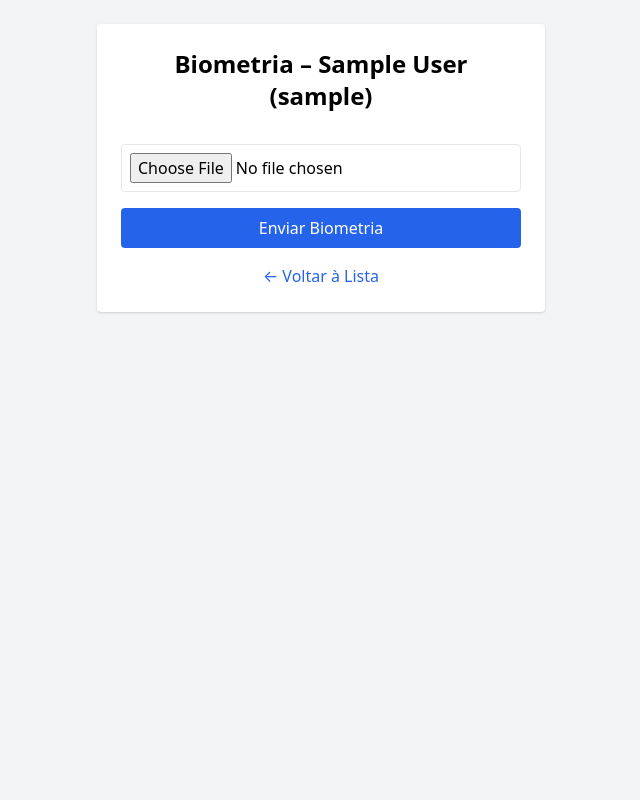
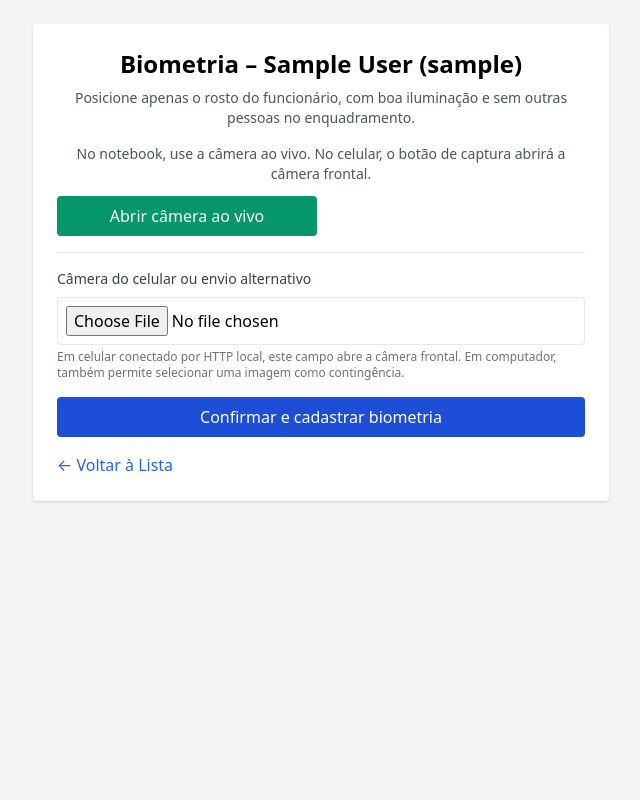
Before and after one commit to leon337/reconhecimento_facial, a Flask app: page /admin/users/1/biometric in a window 1280 px wide. Shown: the whole page, without its empty margins (319-959 px from the left). Run offline with Flask 3, Linux system fonts and the light colour scheme; the visitor is signed in with stand-in values (Sample User, id 1); tables that the repository leaves empty hold one stand-in row (values such as "Sample post"); some libraries are stand-ins or nearby versions.

Commit message:
FASE 10 — integrar captura biométrica por câmera
Integra captura biométrica pela câmera no notebook e no celular, redireciona novos funcionários para o cadastro biométrico e preserva o envio manual apenas como contingência. CI e validação de produção aprovados.

```diff
--- a/app/admin/routes.py
+++ b/app/admin/routes.py
@@ -167,8 +167,8 @@ def create_user():
     actor = User.query.get(session.get("admin_user_id"))
     audit("admin.user.create", "success", actor=actor, target_type="user", target_id=user.id)
     db.session.commit()
-    flash("Colaborador e conta de acesso cadastrados com sucesso.", "success")
-    return redirect(url_for("admin.list_users"))
+    flash("Funcionário salvo. Capture a biometria para concluir o cadastro.", "success")
+    return redirect(url_for("admin.biometric_form", user_id=user.id))
 
 
 @bp.route("/users/<int:user_id>/biometric", methods=["GET"])
--- /dev/null
+++ b/static/biometric_capture.js
@@ -0,0 +1,154 @@
+(() => {
+  "use strict";
+
+  const form = document.getElementById("biometric-form");
+  const video = document.getElementById("camera-preview");
+  const canvas = document.getElementById("camera-canvas");
+  const preview = document.getElementById("captured-preview");
+  const fileInput = document.getElementById("biometric-file");
+  const startButton = document.getElementById("start-camera");
+  const captureButton = document.getElementById("capture-photo");
+  const retakeButton = document.getElementById("retake-photo");
+  const status = document.getElementById("camera-status");
+
+  if (!form || !video || !canvas || !preview || !fileInput) {
+    return;
+  }
+
+  let stream = null;
+  let previewUrl = null;
+
+  const setStatus = (message, isError = false) => {
+    status.textContent = message;
+    status.classList.toggle("text-red-700", isError);
+    status.classList.toggle("text-gray-600", !isError);
+  };
+
+  const revokePreviewUrl = () => {
+    if (previewUrl) {
+      URL.revokeObjectURL(previewUrl);
+      previewUrl = null;
+    }
+  };
+
+  const stopCamera = () => {
+    if (stream) {
+      stream.getTracks().forEach((track) => track.stop());
+      stream = null;
+    }
+    video.srcObject = null;
+  };
+
+  const showCapturedFile = (file) => {
+    revokePreviewUrl();
+    previewUrl = URL.createObjectURL(file);
+    preview.src = previewUrl;
+    preview.classList.remove("hidden");
+    video.classList.add("hidden");
+    captureButton.classList.add("hidden");
+    retakeButton.classList.remove("hidden");
+    startButton.classList.add("hidden");
+    setStatus("Foto pronta. Confirme o cadastro ou tire outra foto.");
+  };
+
+  const assignCapturedBlob = (blob) => {
+    const capturedFile = new File([blob], "biometria-camera.jpg", {
+      type: "image/jpeg",
+      lastModified: Date.now(),
+    });
+    const transfer = new DataTransfer();
+    transfer.items.add(capturedFile);
+    fileInput.files = transfer.files;
+    showCapturedFile(capturedFile);
+  };
+
+  startButton.addEventListener("click", async () => {
+    if (!window.isSecureContext || !navigator.mediaDevices?.getUserMedia) {
+      setStatus(
+        "A câmera ao vivo exige localhost ou HTTPS. No celular, use o campo abaixo para abrir a câmera frontal.",
+        true,
+      );
+      fileInput.focus();
+      return;
+    }
+
+    try {
+      stopCamera();
+      stream = await navigator.mediaDevices.getUserMedia({
+        audio: false,
+        video: {
+          facingMode: "user",
+          width: { ideal: 1280 },
+          height: { ideal: 720 },
+        },
+      });
+      video.srcObject = stream;
+      await video.play();
+      preview.classList.add("hidden");
+      video.classList.remove("hidden");
+      captureButton.classList.remove("hidden");
+      retakeButton.classList.add("hidden");
+      startButton.classList.add("hidden");
+      setStatus("Câmera ativa. Centralize o rosto e pressione Capturar foto.");
+    } catch (error) {
+      console.error("camera_access_failed", error);
+      setStatus(
+        "Não foi possível acessar a câmera. Verifique a permissão do navegador ou use a câmera do celular abaixo.",
+        true,
+      );
+    }
+  });
+
+  captureButton.addEventListener("click", () => {
+    if (!stream || video.videoWidth === 0 || video.videoHeight === 0) {
+      setStatus("A câmera ainda não está pronta. Aguarde e tente novamente.", true);
+      return;
+    }
+
+    canvas.width = video.videoWidth;
+    canvas.height = video.videoHeight;
+    const context = canvas.getContext("2d");
+    context.drawImage(video, 0, 0, canvas.width, canvas.height);
+    canvas.toBlob(
+      (blob) => {
+        if (!blob) {
+          setStatus("Não foi possível gerar a foto. Tente novamente.", true);
+          return;
+        }
+        stopCamera();
+        assignCapturedBlob(blob);
+      },
+      "image/jpeg",
+      0.92,
+    );
+  });
+
+  retakeButton.addEventListener("click", async () => {
+    fileInput.value = "";
+    preview.classList.add("hidden");
+    retakeButton.classList.add("hidden");
+    startButton.classList.remove("hidden");
+    setStatus("Foto descartada. Abra a câmera para realizar uma nova captura.");
+  });
+
+  fileInput.addEventListener("change", () => {
+    const [file] = fileInput.files;
+    if (!file) {
+      return;
+    }
+    stopCamera();
+    showCapturedFile(file);
+  });
+
+  form.addEventListener("submit", (event) => {
+    if (!fileInput.files.length) {
+      event.preventDefault();
+      setStatus("Capture ou selecione uma foto antes de confirmar.", true);
+    }
+  });
+
+  window.addEventListener("beforeunload", () => {
+    stopCamera();
+    revokePreviewUrl();
+  });
+})();
--- a/templates/admin/users_biometric.html
+++ b/templates/admin/users_biometric.html
@@ -2,12 +2,17 @@
 <html lang="pt-br">
 <head>
   <meta charset="UTF-8">
+  <meta name="viewport" content="width=device-width, initial-scale=1">
   <title>Registrar Biometria</title>
   <link href="https://cdn.jsdelivr.net/npm/tailwindcss@2.2.19/dist/tailwind.min.css" rel="stylesheet">
 </head>
-<body class="p-6 bg-gray-100 min-h-screen">
-  <div class="max-w-md mx-auto bg-white p-6 rounded shadow text-center">
-    <h1 class="text-2xl font-bold mb-4">Biometria – {{ user.name }} ({{ user.username }})</h1>
+<body class="p-4 md:p-6 bg-gray-100 min-h-screen">
+  <div class="max-w-xl mx-auto bg-white p-6 rounded shadow">
+    <h1 class="text-2xl font-bold mb-2 text-center">Biometria – {{ user.name }} ({{ user.username }})</h1>
+    <p class="text-sm text-gray-600 mb-4 text-center">
+      Posicione apenas o rosto do funcionário, com boa iluminação e sem outras pessoas no enquadramento.
+    </p>
+
     {% with messages = get_flashed_messages(with_categories=true) %}
       {% if messages %}
         <div class="mb-4">
@@ -19,22 +24,82 @@
         </div>
       {% endif %}
     {% endwith %}
-    <form action="{{ url_for('admin.save_biometric', user_id=user.id) }}"
+
+    <form id="biometric-form"
+          action="{{ url_for('admin.save_biometric', user_id=user.id) }}"
           method="post"
           enctype="multipart/form-data"
           class="space-y-4">
       <input type="hidden" name="csrf_token" value="{{ csrf_token() }}">
-      <input type="file" name="file" accept="image/png,image/jpeg" required
-             class="w-full border p-2 rounded">
-      <button type="submit"
-              class="w-full bg-blue-600 text-white py-2 rounded hover:bg-blue-700">
-        Enviar Biometria
+
+      <div id="camera-panel" class="space-y-3">
+        <video id="camera-preview"
+               autoplay
+               playsinline
+               muted
+               class="hidden w-full rounded border bg-black"
+               aria-label="Pré-visualização da câmera"></video>
+
+        <canvas id="camera-canvas" class="hidden"></canvas>
+
+        <img id="captured-preview"
+             alt="Foto capturada para biometria"
+             class="hidden w-full rounded border">
+
+        <p id="camera-status" class="text-sm text-gray-600 text-center" role="status">
+          No notebook, use a câmera ao vivo. No celular, o botão de captura abrirá a câmera frontal.
+        </p>
+
+        <div class="grid grid-cols-1 sm:grid-cols-2 gap-2">
+          <button id="start-camera"
+                  type="button"
+                  class="w-full bg-green-600 text-white py-2 rounded hover:bg-green-700">
+            Abrir câmera ao vivo
+          </button>
+
+          <button id="capture-photo"
+                  type="button"
+                  class="hidden w-full bg-blue-600 text-white py-2 rounded hover:bg-blue-700">
+            Capturar foto
+          </button>
+
+          <button id="retake-photo"
+                  type="button"
+                  class="hidden w-full bg-yellow-500 text-white py-2 rounded hover:bg-yellow-600">
+            Tirar outra foto
+          </button>
+        </div>
+      </div>
+
+      <div class="border-t pt-4">
+        <label for="biometric-file" class="block text-sm font-medium text-gray-700 mb-2">
+          Câmera do celular ou envio alternativo
+        </label>
+        <input id="biometric-file"
+               type="file"
+               name="file"
+               accept="image/png,image/jpeg"
+               capture="user"
+               required
+               class="w-full border p-2 rounded bg-white">
+        <p class="mt-1 text-xs text-gray-500">
+          Em celular conectado por HTTP local, este campo abre a câmera frontal. Em computador, também permite selecionar uma imagem como contingência.
+        </p>
+      </div>
+
+      <button id="submit-biometric"
+              type="submit"
+              class="w-full bg-blue-700 text-white py-2 rounded hover:bg-blue-800">
+        Confirmar e cadastrar biometria
       </button>
     </form>
+
     <a href="{{ url_for('admin.list_users') }}"
        class="inline-block mt-4 text-blue-600 hover:underline">
       ← Voltar à Lista
     </a>
   </div>
+
+  <script src="{{ url_for('static', filename='biometric_capture.js') }}" defer></script>
 </body>
 </html>
```
Also changed, not shown: tests/test_biometric_camera_flow.py (added, +73 -0 lines).
